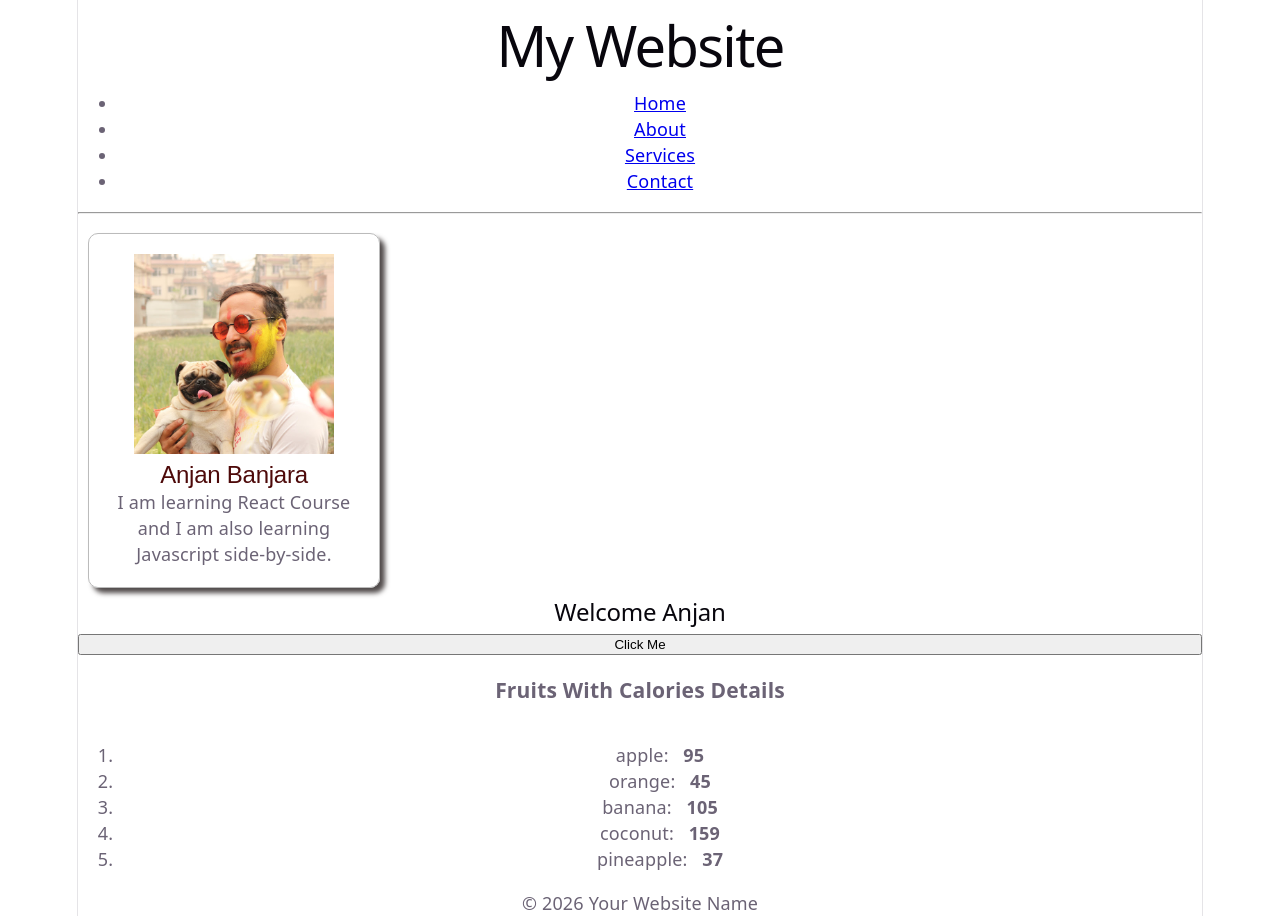
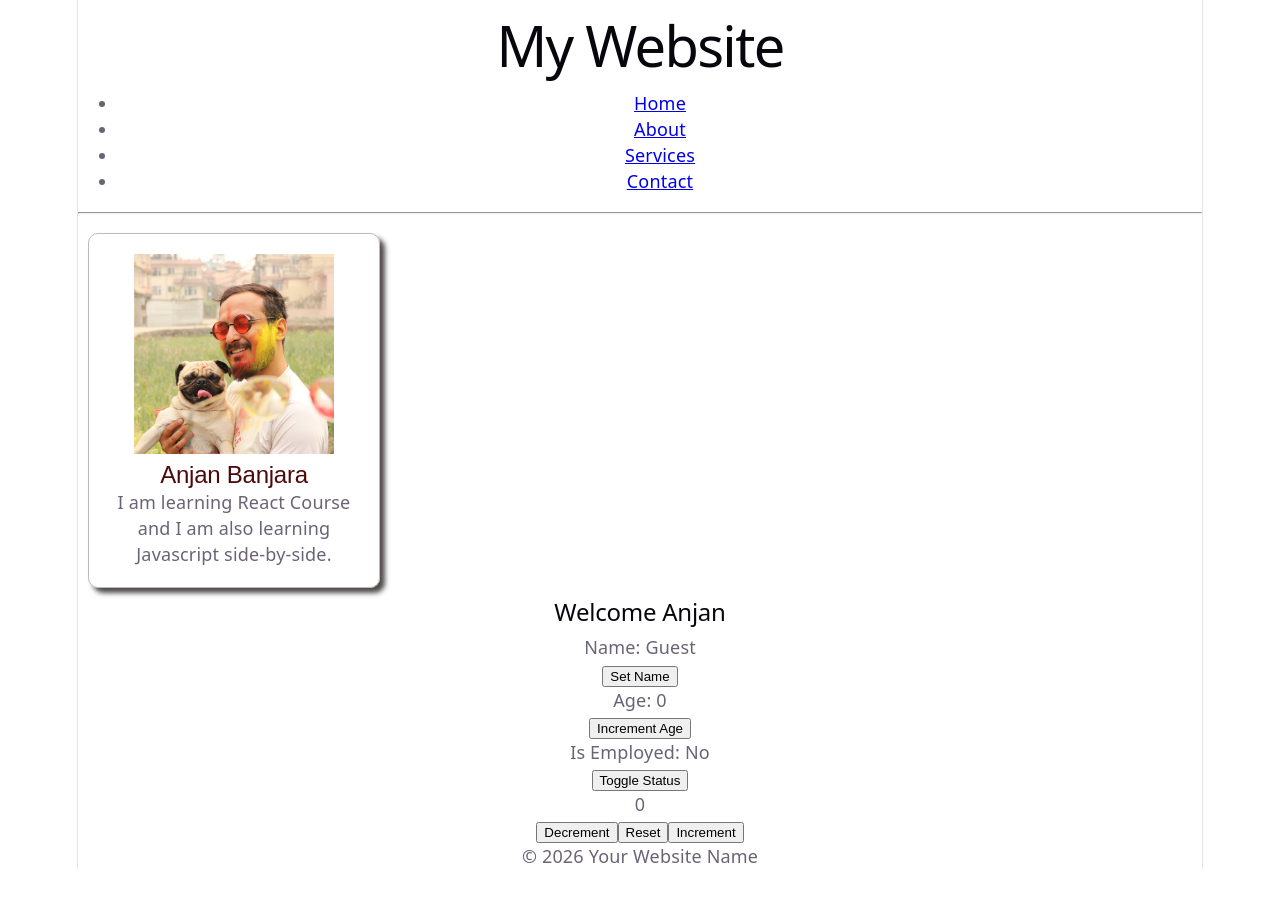
Before and after one commit to lucky-banjara/react-learn2code, a React (Vite) app in the folder my-react-app/: page / in a window 1280 px wide. After the commit the page ends 869 px from the top, so only its background shows below. Built offline with nearby package versions, Linux system fonts and the light colour scheme.

Commit message:
feat(counter): made sure to learn usestate hook

```diff
--- a/my-react-app/src/App.jsx
+++ b/my-react-app/src/App.jsx
@@ -6,6 +6,8 @@
 import UserGreeting from "./UserGreeting.jsx"
 import List from "./List.jsx"
 import Button from "./Button.jsx"
+import MyComponent from "./MyComponent.jsx"
+import Counter from "./Counter.jsx"
 
 function App() {
 
@@ -32,11 +34,12 @@
      {/* < Student name= "Spongebob" age={30} isStudent={true}/> */}
      < UserGreeting isLoggedIn={true} username="Anjan" />
      {/* <Food /> */}
-     <Button/>
+     {/* <Button/> */}
 
-     {fruits.length > 0 ? <List items = {fruits} category="Fruits With Calories Details"/>: null}
+     {/* {fruits.length > 0 ? <List items = {fruits} category="Fruits With Calories Details"/>: null} */}
      {/* {vegetables.length > 0 && <List items = {vegetables} category="Vegetables With Calories Detail"/>} */}
-
+     < MyComponent/>
+     <Counter />
      <Footer />
 
 
--- /dev/null
+++ b/my-react-app/src/Counter.jsx
@@ -0,0 +1,33 @@
+import {useState} from 'react'
+
+function Counter(){
+
+const [count, setCount] = useState(0);
+
+const increment = () => {
+    setCount(count+1);
+}
+
+const decrement= () => {
+     setCount(count - 1)
+}
+
+const reset = () =>{
+    setCount(0)
+
+}
+
+return (
+   <div>
+    <p>{count}</p>
+    <button onClick={decrement}>Decrement</button>
+    <button onClick={reset}>Reset</button>
+    <button onClick={increment}>Increment</button>
+   </div>
+
+);
+
+
+}
+
+export default Counter
--- /dev/null
+++ b/my-react-app/src/MyComponent.jsx
@@ -0,0 +1,35 @@
+import {useState} from 'react';
+
+function MyComponent(){
+
+    const [name, setName] = useState("Guest");
+    const [age, setAge] = useState(0);
+    const [isEmployed, setIsEmployed] = useState(false);
+
+    const updateName = ()=> {
+        setName("Anjan")
+
+    }
+    const updateAge = () =>{
+        setAge(age +5)
+    }
+    const toggleEmployedStatus = () =>{
+        setIsEmployed(!isEmployed)
+    }
+    return (
+       <div>
+        <p>Name: {name}</p>
+        <button onClick={updateName}>Set Name</button>
+
+        <p>Age: {age}</p>
+        <button onClick={updateAge}>Increment Age</button>
+
+        <p>Is Employed: {isEmployed ? "Yes" : "No"}</p>
+        <button onClick={toggleEmployedStatus}>Toggle Status</button>
+       </div>
+
+    );
+
+}
+
+export default MyComponent
```
